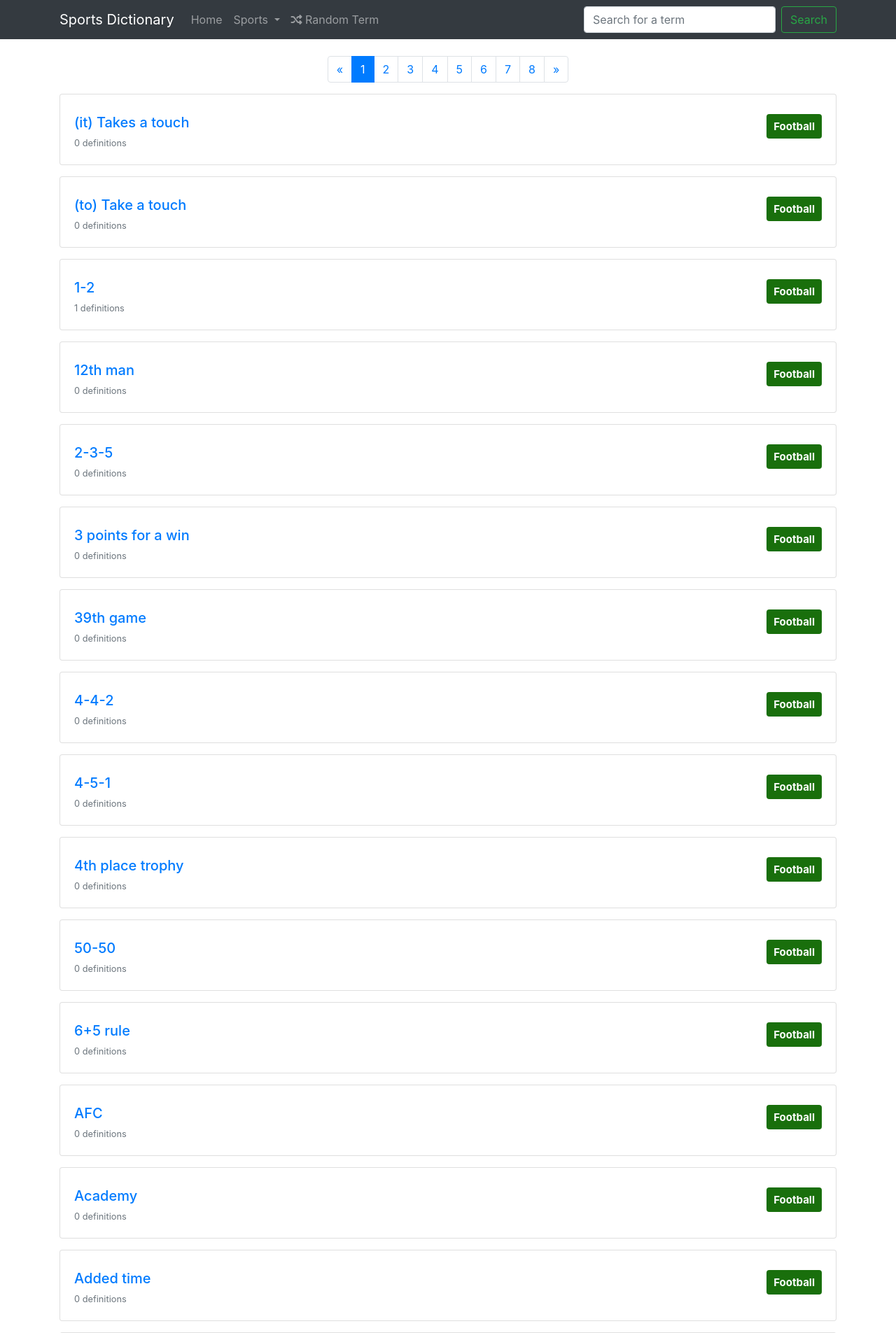
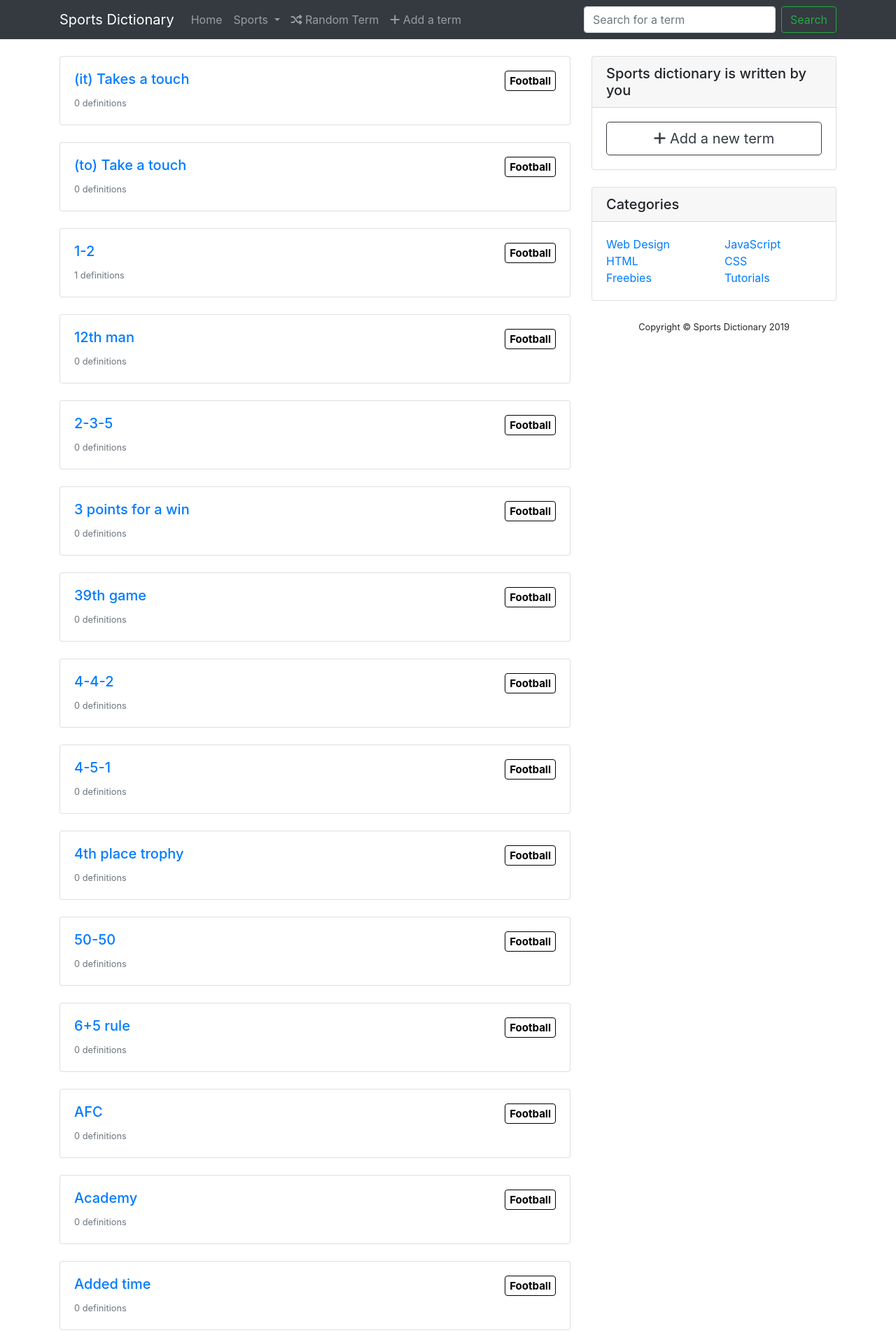
Before and after one commit to ilyasmohamed/sportsdictionary, a Django app: page /terms/football/ in a window 1280 px wide. Shown: the top 1905 px of the page at 70% size. Run offline with Django 3.2, Linux system fonts and the light colour scheme; data comes from the database, SQL or seed files in the repository; tables that the repository leaves empty hold one stand-in row (values such as "Sample post"); some libraries are stand-ins or nearby versions.

Commit message:
Improve look of website
Use 2 column layout (main column & sidebar)
Add some more sport icons
Add a footer
Add new navbar button

```diff
--- a/dictionary/static/dictionary/base_style.css
+++ b/dictionary/static/dictionary/base_style.css
@@ -1,3 +1,28 @@
+html {
+    min-height: 100%;
+    height: auto !important;
+    height: 100%;
+}
+
+body {
+    min-height: 100vh;
+    height: 100vh;
+}
+
 .navbar-nav > li > .dropdown-menu {
 min-width: 220px;
 }
+
+.card-copyright {
+    border: none !important;
+}
+
+.card-copyright > .card-body{
+    padding: 0 !important;
+}
+
+#sidebar {
+    position: -webkit-sticky;
+    position: sticky;
+    top: 1em;
+}
--- a/dictionary/static/dictionary/sports.css
+++ b/dictionary/static/dictionary/sports.css
@@ -1,10 +1,16 @@
-.badge {
-    padding: 10px 10px;
+.badge-sport {
+    padding: 6px;
     text-decoration: none;
     vertical-align: middle;
+    color: black !important;
+    border: 1px solid black;
 }
 
-.badge::before {
+.badge-sport:hover {
+    text-decoration: none;
+}
+
+.badge-sport::before {
   display: none;
   font-style: normal;
   font-variant: normal;
@@ -12,15 +18,16 @@
   -webkit-font-smoothing: antialiased;
 }
 
-.badge > svg {
-    margin-right: 5px;
-    font-size: 1.5em;
+.badge-sport > svg {
+    margin-right: 4px;
 }
 
+/*
 .badge-football {
     background-color: #196f0c;
     color: white;
 }
+*/
 
 .badge-football::before {
     font-family: "Font Awesome 5 Free";
@@ -29,10 +36,12 @@
     display:none;
 }
 
+/*
 .badge-basketball {
     background-color: #cc5500;
     color: black;
 }
+*/
 
 .badge-basketball::before {
     font-family: "Font Awesome 5 Free";
@@ -41,10 +50,12 @@
     display:none;
 }
 
+/*
 .badge-american-football {
     background-color: #3c231c;
     color: white;
 }
+*/
 
 .badge-american-football::before {
     font-family: "Font Awesome 5 Free";
@@ -53,10 +64,12 @@
     display:none;
 }
 
+/*
 .badge-tennis {
     background-color: #C6ED2C;
     color: black;
 }
+*/
 
 .badge-tennis::before {
     font-family: "Font Awesome 5 Free";
@@ -65,6 +78,48 @@
     display:none;
 }
 
+/*
+.badge-golf {
+    background-color: #C6ED2C;
+    color: black;
+}
+*/
+
+.badge-golf::before {
+    font-family: "Font Awesome 5 Free";
+    font-weight: 900;
+    content: "\f450";
+    display:none;
+}
+
+/*
+.badge-hockey {
+    background-color: #C6ED2C;
+    color: black;
+}
+*/
+
+.badge-hockey::before {
+    font-family: "Font Awesome 5 Free";
+    font-weight: 900;
+    content: "\f453";
+    display:none;
+}
+
+/*
+.badge-baseball {
+    background-color: #C6ED2C;
+    color: black;
+}
+*/
+
+.badge-baseball::before {
+    font-family: "Font Awesome 5 Free";
+    font-weight: 900;
+    content: "\f433";
+    display:none;
+}
+
 .navbarDropdown-icon {
     float: right;
 }
--- a/dictionary/templates/dictionary/base.html
+++ b/dictionary/templates/dictionary/base.html
@@ -8,6 +8,7 @@
     <meta name="description" content="">
     <meta name="author" content="">
 
+    <title>{% block title %}{% endblock %}</title>
 
     <!-- Bootstrap CSS -->
     <link rel="stylesheet" href="https://maxcdn.bootstrapcdn.com/bootstrap/4.0.0/css/bootstrap.min.css"
@@ -23,10 +24,10 @@
 
     {% block extrastyles %}{% endblock %}
     {% block extrascripts %}{% endblock %}
-
-    <title>{% block title %}{% endblock %}</title>
 </head>
 <body>
+
+    <!-- Navigation -->
     <nav class="navbar navbar-expand-lg navbar-dark bg-dark">
         <div class="container">
 
@@ -57,6 +58,9 @@
                     <li class="nav-item">
                         <a class="nav-link" href="{% url 'random_term' %}"><i class="fas fa-random"></i> Random Term</a>
                     </li>
+                    <li class="nav-item">
+                        <a class="nav-link" href="{% url 'random_term' %}"><i class="fas fa-plus"></i> Add a term</a>
+                    </li>
                 </ul>
                 <form action="{% url 'search' %}" class="form-inline my-2 my-lg-0" method="get">
                     <input class="form-control mr-sm-2" type="search" placeholder="Search for a term"
@@ -67,9 +71,25 @@
         </div>
     </nav>
 
-    <div class="container mt-4">
-        {% block content %}{% endblock %}
+    <div class="container">
+        <div class="row">
+            <!-- Main Column -->
+            <div class="col-md-8">
+                {% block maincolumn %}{% endblock %}
+            </div>
+
+            <!-- Sidebar Widgets Column -->
+            <div class="col-md-4">
+                <div id="sidebar">
+                    {% block sidebar %}{% endblock %}
+                </div>
+            </div>
+
+        </div>
+
     </div>
+    <!-- /.container -->
+
 
     <!-- Optional JavaScript -->
     <!-- jQuery first, then Popper.js, then Bootstrap JS -->
--- /dev/null
+++ b/dictionary/templates/dictionary/new_term_sidebar_widget.html
@@ -0,0 +1,7 @@
+<!-- New Term Widget -->
+<div class="card my-4">
+    <h5 class="card-header">Sports dictionary is written by you</h5>
+    <div class="card-body">
+       <button type="button" class="btn btn-outline-dark btn-lg btn-block"><i class="fas fa-plus"></i> Add a new term</button>
+    </div>
+</div>
--- a/dictionary/templates/dictionary/render_term_rows.html
+++ b/dictionary/templates/dictionary/render_term_rows.html
@@ -1,19 +1,22 @@
 {% for term in terms %}
-<div class="row mb-3">
+<div class="row mb-3 my-4">
     <div class="col-sm-12">
         <div class="card">
             <div class="card-body">
-                <h6>
                     <h5 class="card-title mb-1">
-                        <a href="{{ term.get_absolute_url }}">{{ term.text }}</a>
-                        <a href="{{ term.sport.get_absolute_url }}"
-                           class="badge badge-{{ term.sport.slug }} float-right">{{ term.sport }}</a>
+                        <div class="row">
+                            <div class="col-md-7">
+                                <a href="{{ term.get_absolute_url }}">{{ term.text }}</a>
+                            </div>
+                            <div class="col-md-5">
+                                <a href="{{ term.sport.get_absolute_url }}"
+                                   class="badge badge-sport badge-{{ term.sport.slug }} float-right">{{ term.sport }}</a>
+                            </div>
+                        </div>
                     </h5>
                     <p class="mb-0">
                         <small class="text-muted">{{ term.definitions.count }} definitions</small>
                     </p>
-
-                </h6>
             </div>
         </div>
     </div>
--- /dev/null
+++ b/dictionary/templates/dictionary/sidebar_widgets.html
@@ -0,0 +1,43 @@
+<!-- Categories Widget -->
+<div class="card my-4">
+    <h5 class="card-header">Categories</h5>
+    <div class="card-body">
+        <div class="row">
+            <div class="col-lg-6">
+                <ul class="list-unstyled mb-0">
+                    <li>
+                        <a href="#">Web Design</a>
+                    </li>
+                    <li>
+                        <a href="#">HTML</a>
+                    </li>
+                    <li>
+                        <a href="#">Freebies</a>
+                    </li>
+                </ul>
+            </div>
+            <div class="col-lg-6">
+                <ul class="list-unstyled mb-0">
+                    <li>
+                        <a href="#">JavaScript</a>
+                    </li>
+                    <li>
+                        <a href="#">CSS</a>
+                    </li>
+                    <li>
+                        <a href="#">Tutorials</a>
+                    </li>
+                </ul>
+            </div>
+        </div>
+    </div>
+</div>
+
+<!-- Copyright widget -->
+<div class="card card-copyright my-4">
+    <div class="card-body">
+        <p class="text-center">
+            <small>Copyright &copy; Sports Dictionary 2019</small>
+        </p>
+    </div>
+</div>
--- a/dictionary/templates/dictionary/sport_index.html
+++ b/dictionary/templates/dictionary/sport_index.html
@@ -1,13 +1,15 @@
 {% extends 'dictionary/base.html' %}
 
-{% block title %}Sports Dictionary - {{ sport.name }}{% endblock %}
+{% block title %}
+    {{ sport.name }} - Sports Dictionary
+{% endblock %}
 
-{% block content %}
+{% block maincolumn %}
+    {% include "dictionary/render_term_rows.html" %}
+    {% include "dictionary/pagination.html" %}
+{% endblock %}
 
-{% include "dictionary/pagination.html" %}
-
-{% include "dictionary/render_term_rows.html" %}
-
-{% include "dictionary/pagination.html" %}
-
+{% block sidebar %}
+    {% include "dictionary/new_term_sidebar_widget.html" %}
+    {% include "dictionary/sidebar_widgets.html" %}
 {% endblock %}
--- a/dictionary/views.py
+++ b/dictionary/views.py
@@ -30,7 +30,7 @@ def get_page_range_to_display_for_pagination(page_obj):
 class IndexView(generic.ListView):
     context_object_name = 'terms'
     template_name = 'dictionary/index.html'
-    paginate_by = 50
+    paginate_by = 20
     queryset = Term.approved_terms.all()
 
     def get_context_data(self, **kwargs):
@@ -46,7 +46,7 @@ class IndexView(generic.ListView):
 class SearchResultsView(generic.ListView):
     context_object_name = 'terms'
     template_name = 'dictionary/search.html'
-    paginate_by = 50
+    paginate_by = 20
 
     def get_queryset(self):
         search_key = self.request.GET.get('term')
@@ -69,7 +69,7 @@ class SearchResultsView(generic.ListView):
 class SportIndexView(generic.ListView):
     context_object_name = 'terms'
     template_name = 'dictionary/sport_index.html'
-    paginate_by = 50
+    paginate_by = 20
 
     def get_queryset(self):
         sport_slug = self.kwargs['sport_slug']
```
Also changed, not shown: dictionary/templates/dictionary/index.html (+10 -8 lines), dictionary/templates/dictionary/search.html (+10 -8 lines), dictionary/templates/dictionary/term_detail.html (+18 -5 lines), dictionary/tests/test_views.py (+8 -4 lines).
